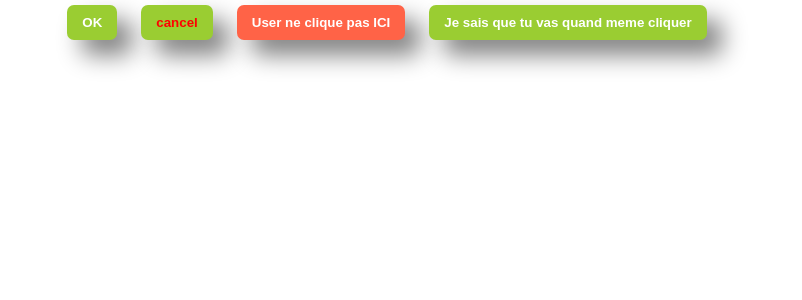
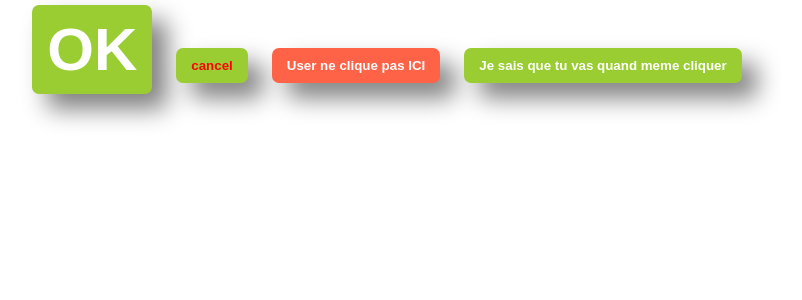
Before and after one commit to champix56/2021_11_17_tjs, a React (Create React App) app: page / in a window 1280 px wide. Shown: the top 300 px of the page, without its empty margins (253-1055 px from the left). Built offline with nearby package versions, Linux system fonts and the light colour scheme.

Commit message:
dec du style inline par le parent

```diff
--- a/src/App/App.js
+++ b/src/App/App.js
@@ -9,6 +9,7 @@ function App() {
         onButtonClicked={(arg) => {
           alert("click sur button");
         }}
+        style={{fontSize:'45pt'}}
       />
       <Button text="cancel" color="red" />
       <Button
```
